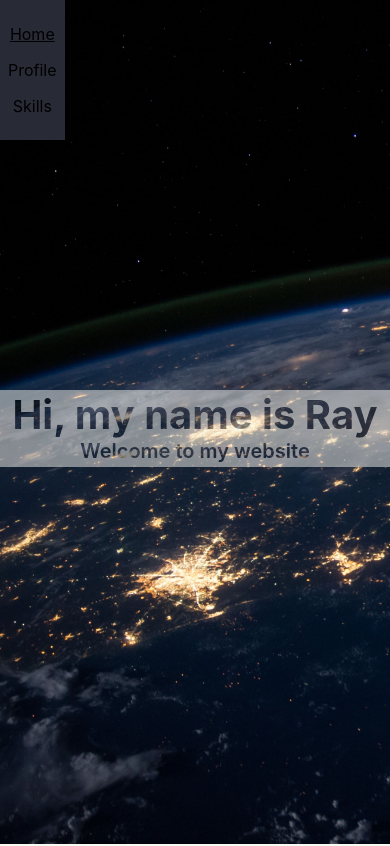
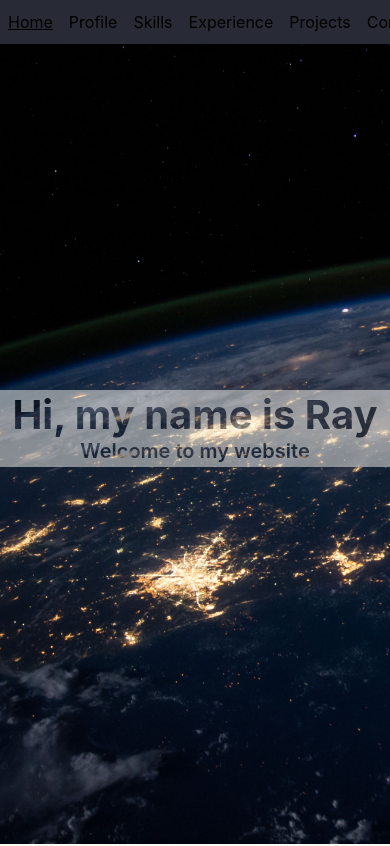
Before and after one commit to ryfprivate/personal-website, a React (Create React App) app: page / in a window 390 px wide. Shown: the top 846 px of the page. Built offline with nearby package versions, Linux system fonts and the light colour scheme.

Commit message:
Added media queries to Navbar

```diff
--- a/src/components/Navbar/Navbar.jsx
+++ b/src/components/Navbar/Navbar.jsx
@@ -3,12 +3,13 @@ import styled from 'styled-components';
 import Link from '../Link';
 
 const Nav = styled.nav`
-  display: flex;
-  flex-direction: column;
   background: var(--primary-dark);
   position: fixed;
-  left: 0;
-  padding: 0;
+  padding: 1% 0;
+  z-index: 10;
+  @media only screen and (min-width: 768px) {
+    border-radius: 0 0 10px 0;
+  }
   ${props => {
     if (!props.visible) {
       return 'display: none';
@@ -17,7 +18,15 @@ const Nav = styled.nav`
 `;
 
 const Ul = styled.ul`
+  list-style-type: none;
+  display: flex;
+  flex-direction: row;
+  margin: 0;
   padding: 0;
+  text-align: center;
+  @media only screen and (min-width: 768px) {
+    flex-direction: column;
+  }
 `;
 
 class Navbar extends React.Component {
@@ -36,6 +45,9 @@ class Navbar extends React.Component {
           <Link label="Home" destination="home" />
           <Link label="Profile" destination="profile" />
           <Link label="Skills" destination="skills" />
+          <Link label="Experience" destination="experience" />
+          <Link label="Projects" destination="projects" />
+          <Link label="Contact" destination="contact" />
         </Ul>
       </Nav>
     );
```
